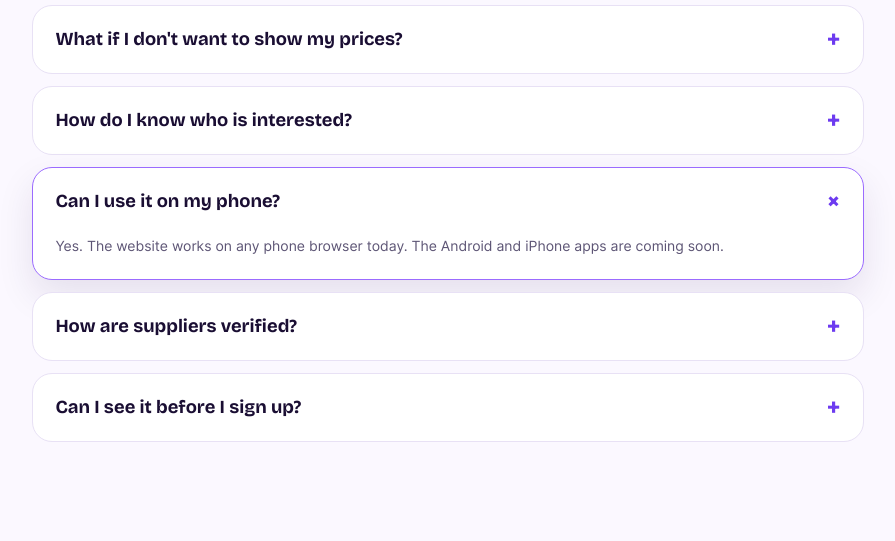
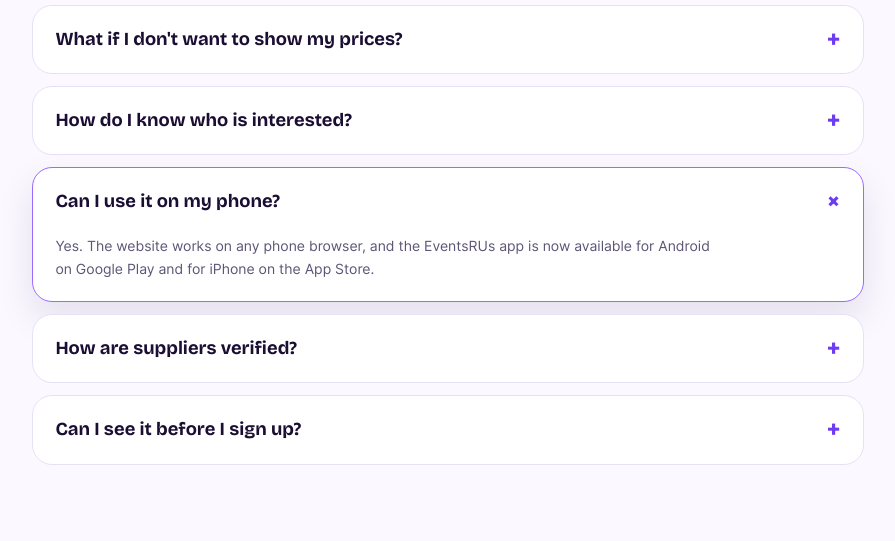
Before and after one commit to ianorozcoai/eventsrus-web, a Spring Boot app: page /vendor in a window 1280 px wide, after a click on "Can I use it on my phone?". Shown: the part 5526-6067 px from the top of the page, without its empty margins (42-937 px from the left). Run offline with Spring Boot 4, Linux system fonts and the light colour scheme; some libraries are stand-ins or nearby versions; some web fonts are replaced.

Commit message:
Website: apps are live; real Google Play and App Store links replace 'coming soon'
- vendor-landing: store badges now link to Google Play and the App Store; FAQ and note updated.
- delete-account: page text now covers the Android and iPhone apps.

Co-Authored-By: Claude Sonnet 5.5 <noreply@anthropic.com>

```diff
--- a/src/main/resources/templates/delete-account.html
+++ b/src/main/resources/templates/delete-account.html
@@ -65,7 +65,7 @@
 								<div class="card-body p-4 p-md-5">
 
 									<h4 class="fw-bold mb-1">Delete your EventsRUs account</h4>
-									<p class="text-muted fs-sm mb-4">This page applies to the EventsRUs Android app and to eventsrus.app, for both Planners and Suppliers.</p>
+									<p class="text-muted fs-sm mb-4">This page applies to the EventsRUs Android and iPhone apps and to eventsrus.app, for both Planners and Suppliers.</p>
 
 									<h6 class="fw-semibold mt-4">Delete it yourself in the app (fastest)</h6>
 									<ol class="text-muted">
--- a/src/main/resources/templates/vendor-landing.html
+++ b/src/main/resources/templates/vendor-landing.html
@@ -486,7 +486,7 @@
 				<details><summary>Do you take a cut of my payments?</summary><p>No. Clients pay you directly through the payment details on your storefront, such as GCash, Maya, PayPal or bank transfer. EventsRUs does not handle your clients' money.</p></details>
 				<details><summary>What if I don't want to show my prices?</summary><p>Choose Request for Quotation on any package. Clients send you their event details and you reply with a custom quote. You can mix fixed prices, price ranges and quote-only packages in one storefront.</p></details>
 				<details><summary>How do I know who is interested?</summary><p>Your Leads page shows planners who visited your storefront, with their name, their event and the event date, so you can message them first.</p></details>
-				<details><summary>Can I use it on my phone?</summary><p>Yes. The website works on any phone browser today. The Android and iPhone apps are coming soon.</p></details>
+				<details><summary>Can I use it on my phone?</summary><p>Yes. The website works on any phone browser, and the EventsRUs app is now available for Android on Google Play and for iPhone on the App Store.</p></details>
 				<details><summary>How are suppliers verified?</summary><p>The EventsRUs team reviews the ID and business details you submit before your storefront gets the Verified badge. Verification usually does not stop you from receiving bookings in the meantime.</p></details>
 				<details><summary>Can I see it before I sign up?</summary><p>Yes. Watch the 5-minute demo above, or book a live walkthrough with us.</p></details>
 			</div>
@@ -500,10 +500,10 @@
 			<p>Open your free storefront today and be ready when they search.</p>
 			<a href="#signin" data-login class="btn-pill btn-hot btn-xl">Get started free <i class="ph-arrow-right"></i></a>
 			<div class="stores">
-				<img th:src="@{/assets/images/vendor-landing/google_badge.png}" alt="Google Play, coming soon">
-				<img th:src="@{/assets/images/vendor-landing/apple_badge.png}" alt="App Store, coming soon">
+				<a href="https://play.google.com/store/apps/details?id=com.eventsrus.eventsrus_ui" target="_blank" rel="noopener"><img th:src="@{/assets/images/vendor-landing/google_badge.png}" alt="Get EventsRUs on Google Play"></a>
+				<a href="https://apps.apple.com/ph/app/eventsrus/id6833962913" target="_blank" rel="noopener"><img th:src="@{/assets/images/vendor-landing/apple_badge.png}" alt="Download EventsRUs on the App Store"></a>
 			</div>
-			<p class="stores-note">Android and iPhone apps: coming soon</p>
+			<p class="stores-note">Free to download on Android and iPhone</p>
 		</div>
 	</section>
 
```
